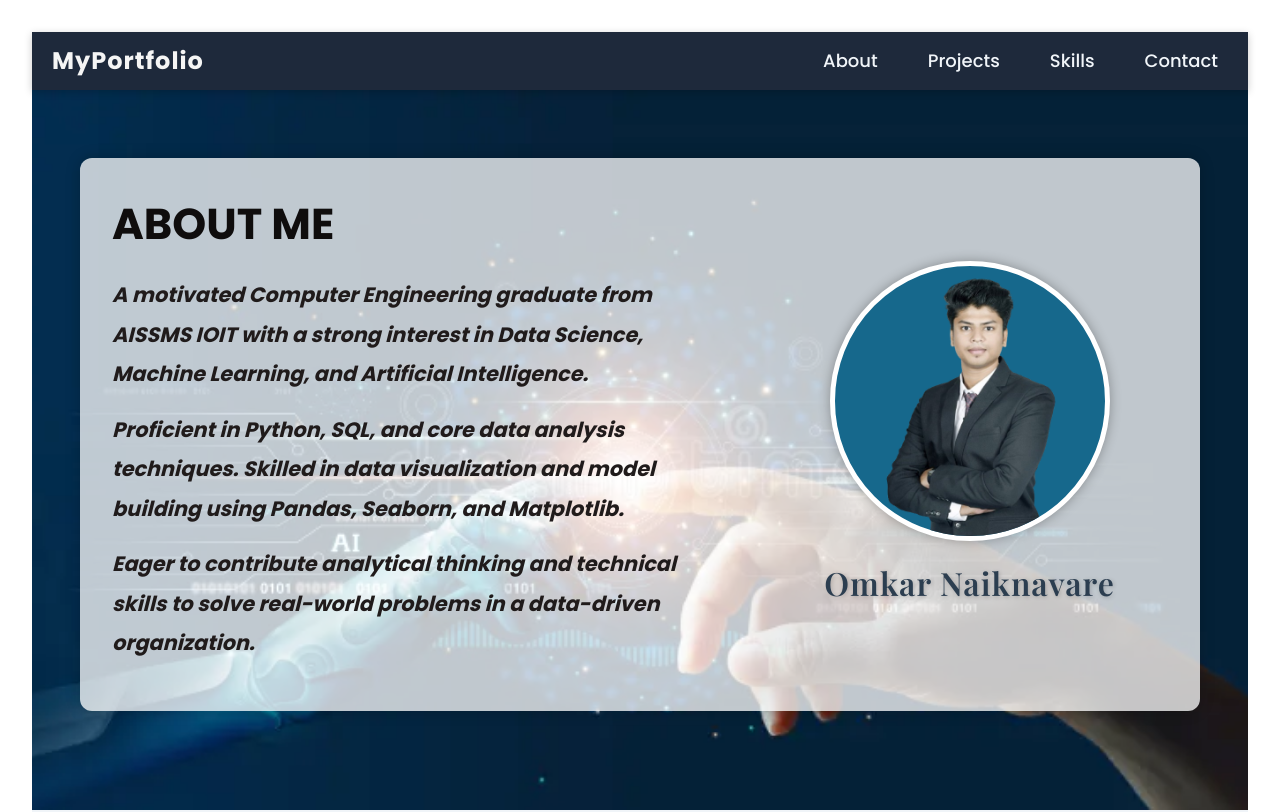
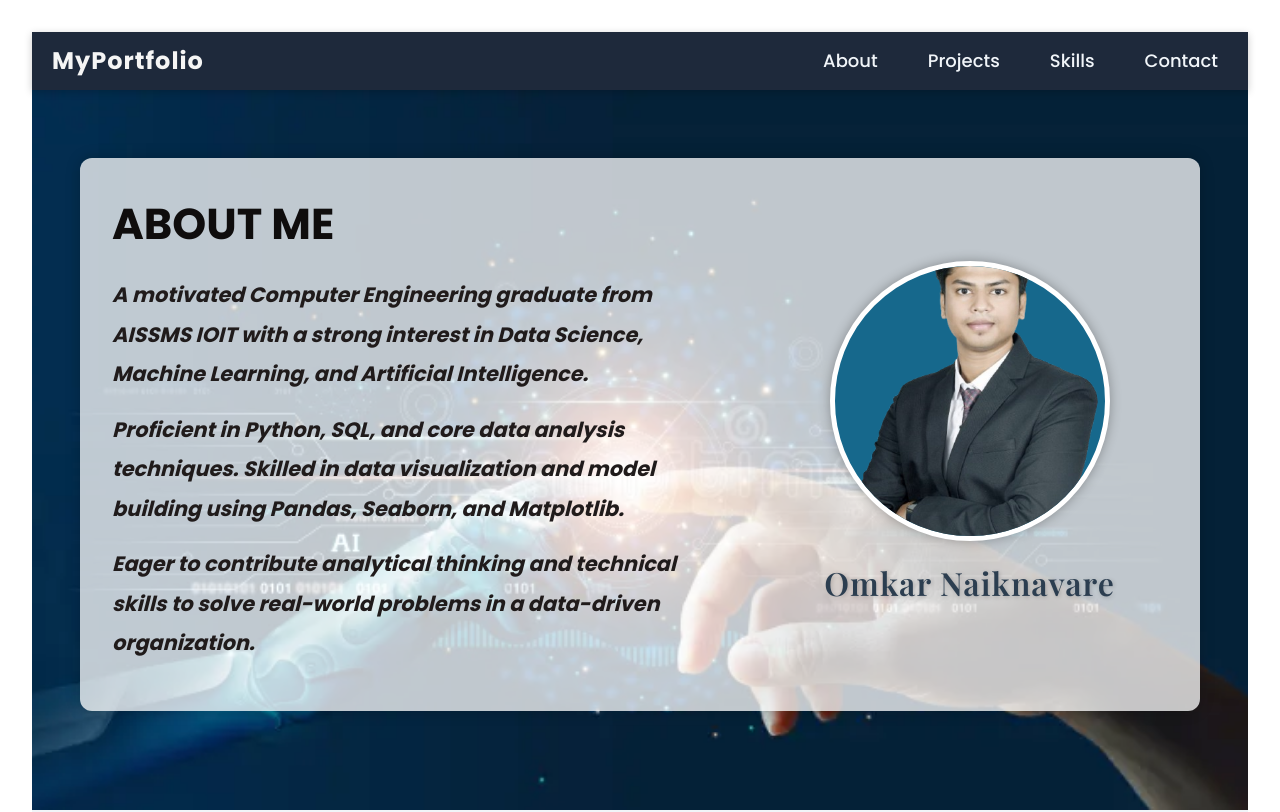
Before and after one commit to omkar300/portfolio, a React (Create React App) app: page / in a window 1280 px wide. Shown: the top 812 px of the page. Built offline with nearby package versions, Linux system fonts and the light colour scheme.

Commit message:
Update About.css

```diff
--- a/src/components/About/About.css
+++ b/src/components/About/About.css
@@ -83,7 +83,7 @@
   border-radius: 50%;
   border: 5px solid #ffffff;
   background-color: rgb(22, 104, 140);
-  object-fit: contain;
+  object-fit: cover;            /* ✅ Fills circular frame */
   object-position: center;
   margin-top: 0;
   box-shadow: 0 0 12px rgba(0, 0, 0, 0.3);
```
